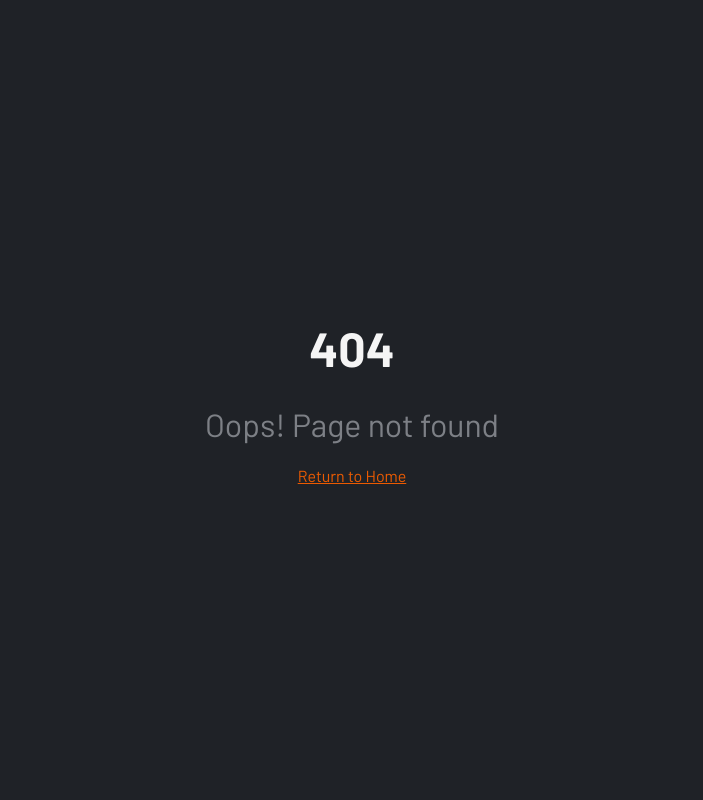
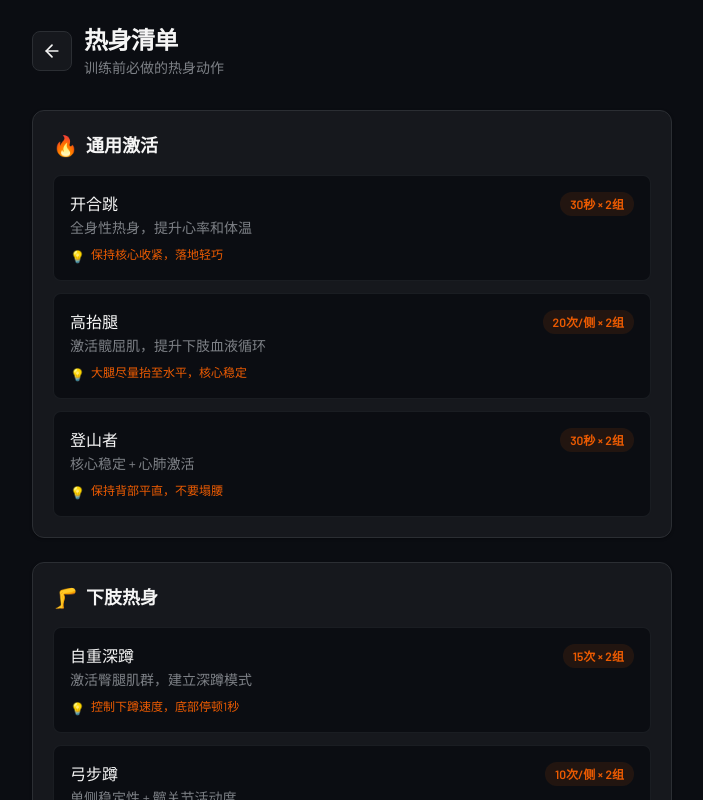
Before and after one commit to doulbeo/training-calendar, a React (Vite) app in the folder frontend/: page /warmup in a window 1280 px wide. Before the commit this address had no page. Shown: the top 800 px of the page, without its empty margins (288-991 px from the left). Built offline with nearby package versions, Linux system fonts and the light colour scheme.

Commit message:
feat: 新增热身清单页面，Header 右上角添加入口按钮

```diff
--- a/frontend/src/App.tsx
+++ b/frontend/src/App.tsx
@@ -5,6 +5,7 @@ import { TooltipProvider } from "@/components/ui/tooltip";
 import { AnimatedRoutes } from "@/components/AnimatedRoutes";
 import { PageTransition } from "@/components/PageTransition";
 import Index from "./pages/Index";
+import Warmup from "./pages/Warmup";
 import NotFound from "./pages/NotFound";
 
 /**
@@ -39,6 +40,7 @@ function App() {
         <BrowserRouter>
           <AnimatedRoutes>
             <Route path="/" data-genie-title="Home Page" data-genie-key="Home" element={<PageTransition transition="slide-up"><Index /></PageTransition>} />
+            <Route path="/warmup" data-genie-title="Warmup" data-genie-key="Warmup" element={<PageTransition transition="slide-up"><Warmup /></PageTransition>} />
             {/* ADD ALL CUSTOM ROUTES ABOVE THE CATCH-ALL "*" ROUTE */}
             <Route path="*" data-genie-key="NotFound" data-genie-title="Not Found" element={<PageTransition transition="fade"><NotFound /></PageTransition>} />
           </AnimatedRoutes>
--- /dev/null
+++ b/frontend/src/data/warmupData.ts
@@ -0,0 +1,153 @@
+export interface WarmupExercise {
+  name: string;
+  description: string;
+  reps: string;
+  tips?: string;
+}
+
+export interface WarmupCategory {
+  title: string;
+  icon: string;
+  exercises: WarmupExercise[];
+}
+
+export const warmupCategories: WarmupCategory[] = [
+  {
+    title: "通用激活",
+    icon: "🔥",
+    exercises: [
+      {
+        name: "开合跳",
+        description: "全身性热身，提升心率和体温",
+        reps: "30秒 × 2组",
+        tips: "保持核心收紧，落地轻巧",
+      },
+      {
+        name: "高抬腿",
+        description: "激活髋屈肌，提升下肢血液循环",
+        reps: "20次/侧 × 2组",
+        tips: "大腿尽量抬至水平，核心稳定",
+      },
+      {
+        name: "登山者",
+        description: "核心稳定 + 心肺激活",
+        reps: "30秒 × 2组",
+        tips: "保持背部平直，不要塌腰",
+      },
+    ],
+  },
+  {
+    title: "下肢热身",
+    icon: "🦵",
+    exercises: [
+      {
+        name: "自重深蹲",
+        description: "激活臀腿肌群，建立深蹲模式",
+        reps: "15次 × 2组",
+        tips: "控制下蹲速度，底部停顿1秒",
+      },
+      {
+        name: "弓步蹲",
+        description: "单侧稳定性 + 髋关节活动度",
+        reps: "10次/侧 × 2组",
+        tips: "前膝不超过脚尖，后膝轻触地面",
+      },
+      {
+        name: "侧弓步",
+        description: "髋关节横向活动度",
+        reps: "10次/侧 × 2组",
+        tips: "重心放低，保持躯干直立",
+      },
+      {
+        name: "臀桥",
+        description: "激活臀大肌和后链",
+        reps: "15次 × 2组",
+        tips: "顶峰收缩2秒，感受臀部发力",
+      },
+      {
+        name: "最伟大拉伸",
+        description: "全身动态拉伸，改善髋胸活动度",
+        reps: "5次/侧",
+        tips: "弓步姿势 → 手肘触地 → 转体抬手",
+      },
+    ],
+  },
+  {
+    title: "上肢热身",
+    icon: "💪",
+    exercises: [
+      {
+        name: "肩部环绕",
+        description: "打开肩关节活动度",
+        reps: "10次/方向 × 2组",
+        tips: "幅度由小到大，感受肩关节活动",
+      },
+      {
+        name: "弹力带肩部拉伸",
+        description: "激活肩袖肌群和后肩",
+        reps: "15次 × 2组",
+        tips: "保持肘关节伸直，控制回程",
+      },
+      {
+        name: "跪姿俯卧撑",
+        description: "激活胸肌和肱三头肌",
+        reps: "10次 × 2组",
+        tips: "手肘45°外展，核心收紧",
+      },
+      {
+        name: "猫牛式",
+        description: "脊柱活动度 + 核心激活",
+        reps: "8次 × 2组",
+        tips: "动作缓慢，配合呼吸（吸气伸展、呼气拱背）",
+      },
+    ],
+  },
+  {
+    title: "核心激活",
+    icon: "🎯",
+    exercises: [
+      {
+        name: "死虫式",
+        description: "核心抗旋转 + 四肢协调",
+        reps: "10次/侧 × 2组",
+        tips: "腰部始终贴地，慢速控制",
+      },
+      {
+        name: "鸟狗式",
+        description: "核心稳定 + 对侧协调",
+        reps: "8次/侧 × 2组",
+        tips: "保持骨盆稳定不翻转",
+      },
+      {
+        name: "平板支撑",
+        description: "静态核心耐力",
+        reps: "30秒 × 2组",
+        tips: "身体一条直线，不要塌腰或弓背",
+      },
+    ],
+  },
+  {
+    title: "专项激活",
+    icon: "🏋️",
+    exercises: [
+      {
+        name: "空杆深蹲",
+        description: "正式组前的神经激活和动作模式巩固",
+        reps: "8次 × 2-3组",
+        tips: "专注动作质量，节奏控制",
+      },
+      {
+        name: "空杆卧推",
+        description: "激活胸肩肌群和运动模式",
+        reps: "8次 × 2-3组",
+        tips: "肩胛骨收紧，控制离心",
+      },
+      {
+        name: "弹力带髋关节激活",
+        description: "激活臀中肌提高髋关节稳定性",
+        reps: "15次/侧 × 2组",
+        tips: "保持躯干稳定，仅髋关节外展",
+      },
+    ],
+  },
+];
--- a/frontend/src/pages/Index.tsx
+++ b/frontend/src/pages/Index.tsx
@@ -1,9 +1,12 @@
 import { FadeIn } from '@/components/MotionPrimitives';
 import { useTraining } from '@/hooks/useTraining';
 import { CalendarView } from '@/components/training/CalendarView';
+import { Flame } from 'lucide-react';
+import { useNavigate } from 'react-router-dom';
 
 export default function Index() {
   const { weeks } = useTraining();
+  const navigate = useNavigate();
 
   return (
     <div
@@ -18,7 +21,11 @@ export default function Index() {
           borderBottom: '1px solid var(--border)',
         }}
       >
-        <div style={{ padding: 'var(--spacing-md)' }}>
+        <div
+          style={{ padding: 'var(--spacing-md)' }}
+          className="flex items-center justify-between"
+        >
+          <div>
             <h1
               className="font-bold uppercase tracking-wider"
               style={{
@@ -33,6 +40,19 @@ export default function Index() {
             <p style={{ fontSize: 'var(--font-size-label)', color: 'var(--muted-foreground)' }}>
               蹲推 & 硬拉后侧链 · 7/22 - 8/11
             </p>
+          </div>
+
+          <button
+            onClick={() => navigate("/warmup")}
+            className="flex items-center gap-1.5 px-3.5 py-2 rounded-lg text-sm font-semibold transition-colors"
+            style={{
+              backgroundColor: 'var(--primary)',
+              color: 'var(--primary-foreground)',
+            }}
+          >
+            <Flame className="w-4 h-4" />
+            热身清单
+          </button>
         </div>
       </header>
 
--- /dev/null
+++ b/frontend/src/pages/Warmup.tsx
@@ -0,0 +1,79 @@
+import { ArrowLeft } from "lucide-react";
+import { useNavigate } from "react-router-dom";
+import { PageTransition } from "@/components/PageTransition";
+import { warmupCategories } from "@/data/warmupData";
+
+export default function Warmup() {
+  const navigate = useNavigate();
+
+  return (
+    <PageTransition transition="slide-up">
+      <div className="min-h-screen px-4 py-6 max-w-2xl mx-auto">
+        {/* Header */}
+        <div className="flex items-center gap-3 mb-8">
+          <button
+            onClick={() => navigate("/")}
+            className="flex items-center justify-center w-10 h-10 rounded-lg bg-card border border-border text-foreground hover:bg-secondary hover:border-primary/30 transition-colors"
+          >
+            <ArrowLeft className="w-5 h-5" />
+          </button>
+          <div>
+            <h1 className="text-2xl font-bold tracking-tight">热身清单</h1>
+            <p className="text-sm text-muted-foreground mt-0.5">
+              训练前必做的热身动作
+            </p>
+          </div>
+        </div>
+
+        {/* Warmup Categories */}
+        <div className="space-y-6">
+          {warmupCategories.map((category, ci) => (
+            <section
+              key={ci}
+              className="bg-card border border-border rounded-xl p-5 shadow-sm"
+            >
+              <h2 className="flex items-center gap-2 text-lg font-semibold mb-4">
+                <span className="text-xl">{category.icon}</span>
+                <span>{category.title}</span>
+              </h2>
+
+              <div className="space-y-3">
+                {category.exercises.map((ex, ei) => (
+                  <div
+                    key={ei}
+                    className="bg-background rounded-lg p-4 border border-border/50 hover:border-primary/20 transition-colors"
+                  >
+                    <div className="flex items-start justify-between gap-3">
+                      <div className="flex-1 min-w-0">
+                        <h3 className="font-medium text-foreground">
+                          {ex.name}
+                        </h3>
+                        <p className="text-sm text-muted-foreground mt-0.5">
+                          {ex.description}
+                        </p>
+                        {ex.tips && (
+                          <p className="text-xs text-primary mt-2 flex items-start gap-1.5">
+                            <span className="shrink-0 mt-0.5">💡</span>
+                            <span>{ex.tips}</span>
+                          </p>
+                        )}
+                      </div>
+                      <span className="shrink-0 text-xs font-semibold text-primary bg-primary/10 px-2.5 py-1 rounded-full whitespace-nowrap">
+                        {ex.reps}
+                      </span>
+                    </div>
+                  </div>
+                ))}
+              </div>
+            </section>
+          ))}
+        </div>
+
+        {/* Footer */}
+        <p className="text-center text-xs text-muted-foreground mt-8 pb-4">
+          建议总热身时间：10-15 分钟，根据训练日重点调整动作选择
+        </p>
+      </div>
+    </PageTransition>
+  );
+}
```
Lines whose indentation alone changed are shown as unchanged.
